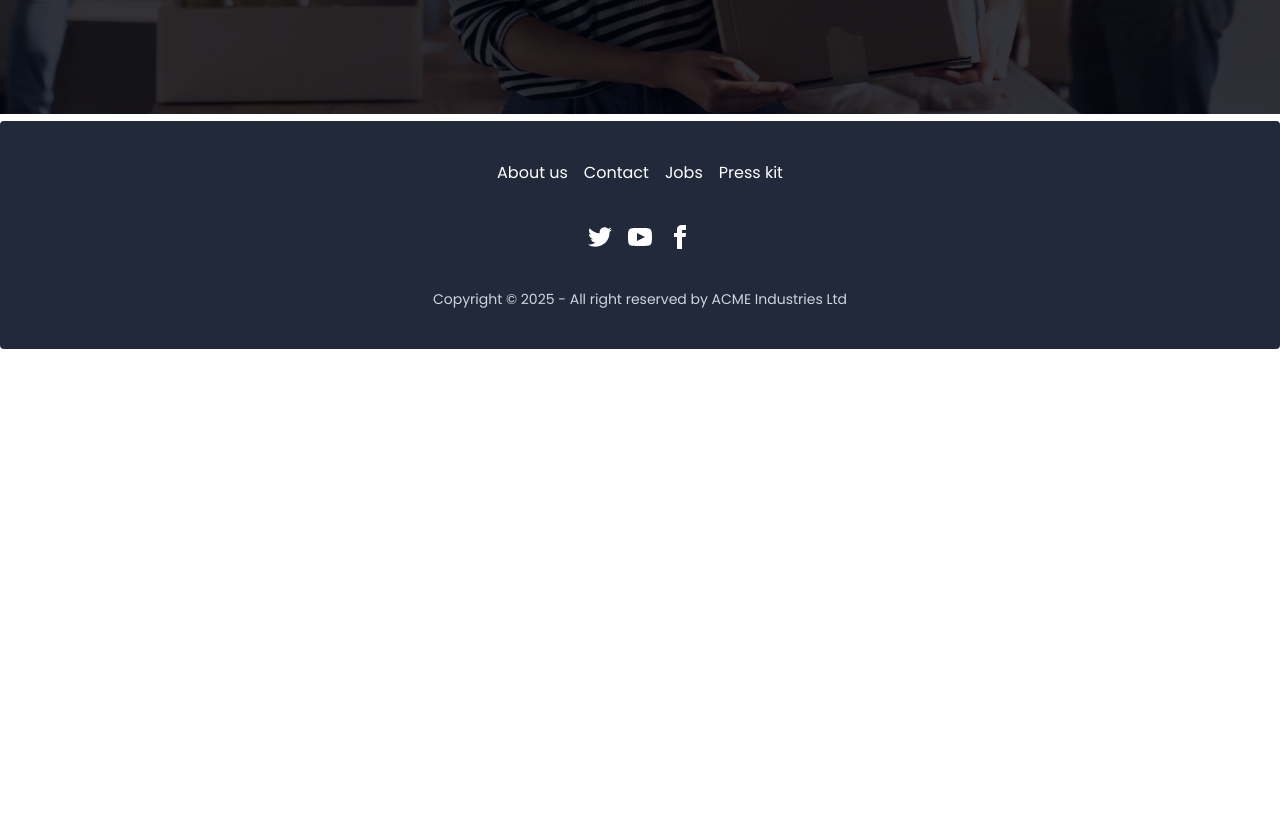
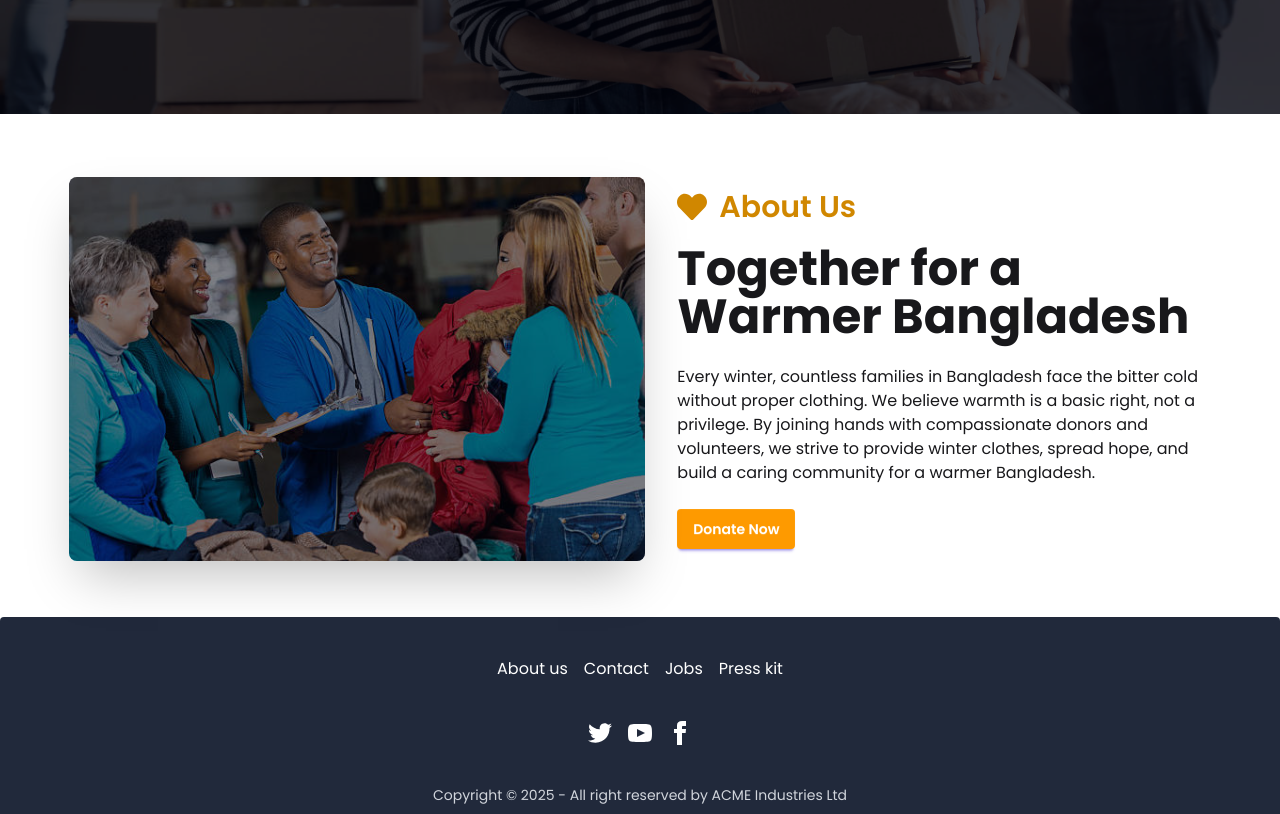
Before and after one commit to Khaiyum-Ahmed/winter-clothing-Donation, a React (Vite) app: page / in a window 1280 px wide. Shown: the part 580-1394 px from the top of the page. Before the commit the page ends 929 px from the top, so only its background shows below. Built offline with nearby package versions, Linux system fonts and the light colour scheme.

Commit message:
about section added

```diff
--- a/package.json
+++ b/package.json
@@ -11,10 +11,12 @@
   },
   "dependencies": {
     "@tailwindcss/vite": "^4.1.12",
+    "animate.css": "^4.1.1",
     "localforage": "^1.10.0",
     "match-sorter": "^8.1.0",
     "react": "^19.1.1",
     "react-dom": "^19.1.1",
+    "react-icons": "^5.5.0",
     "react-router-dom": "^7.8.2",
     "sort-by": "^1.2.0",
     "tailwindcss": "^4.1.12"
--- /dev/null
+++ b/src/Components/About.jsx
@@ -0,0 +1,29 @@
+import banner from "../assets/banner-03.jpg"
+import 'animate.css';
+import { FaHeart } from "react-icons/fa";
+const About = () => {
+    return (
+        <div className="hero py-10">
+            <div className="hero-content gap-8 flex-col lg:flex-row ">
+
+               <div className="relative">
+                <div className="bg-[rgba(0,3,13,0.5)] w-full h-full absolute top-0 left-0 rounded-lg"></div>
+                 <img
+                    src={banner}
+                    className="max-w-xl rounded-lg shadow-2xl"
+                />
+               </div>
+                <div>
+                    <h2 className="mb-5 text-3xl font-semibold text-yellow-600 flex items-center"> <span className="mr-3"><FaHeart /></span> About Us</h2>
+                    <h1 className="text-5xl font-bold animate__fadeInTopLeft">Together for a Warmer Bangladesh</h1>
+                    <p className="py-6 animate__fadeInBottomRight">
+                       Every winter, countless families in Bangladesh face the bitter cold without proper clothing. We believe warmth is a basic right, not a privilege. By joining hands with compassionate donors and volunteers, we strive to provide winter clothes, spread hope, and build a caring community for a warmer Bangladesh.
+                    </p>
+                    <button className="btn btn-primary bg-amber-500 border-none text-white">Donate Now </button>
+                </div>
+            </div>
+        </div>
+    );
+};
+
+export default About;
--- a/src/Components/Header.jsx
+++ b/src/Components/Header.jsx
@@ -1,14 +1,15 @@
 import banner01 from "../assets/banner-01.jpg"
 import banner02 from "../assets/banner-02.jpg"
 import banner03 from "../assets/banner-03.jpg"
+import 'animate.css';
 const Header = () => {
     return (
         <div>
             <div className="carousel w-full">
                 <div id="slide1" className="carousel-item relative w-full">
                     <div className="absolute text-center top-1/3 lg:left-1/4 md:left-1/9 max-w-5xl z-10">
-                        <h1 className="text-white font-bold lg:text-5xl md:text-4xl mb-8">Your Donation Help to Change <br /> Some one's <span className="text-yellow-500">Life better.</span></h1>
-                        <p className="text-gray-300">encourages support for people in need during cold weather, highlighting how donations of essentials like blankets, coats, and food provide warmth and comfort</p>
+                        <h1 className="text-white font-bold lg:text-5xl md:text-4xl mb-8 animate__fadeInLeft">Your Donation Help to Change <br /> Some one's <span className="text-yellow-500">Life better.</span></h1>
+                        <p className="text-gray-300 animate__fadeInBottomRight">encourages support for people in need during cold weather, highlighting how donations of essentials like blankets, coats, and food provide warmth and comfort</p>
                     </div>
                     <div className="bg-[#00030dcc] w-full h-full absolute top-0 left-0"></div>
                     <img
@@ -20,9 +21,9 @@ const Header = () => {
                     </div>
                 </div>
                 <div id="slide2" className="carousel-item relative w-full">
-                        <div className="absolute text-center top-1/3 lg:left-1/4 md:left-1/9 max-w-5xl z-10">
-                        <h1 className="text-white font-bold lg:text-5xl md:text-4xl mb-8">Your Donation Help to Change <br /> Some one's <span className="text-yellow-500">Life better.</span></h1>
-                        <p className="text-gray-300">encourages support for people in need during cold weather, highlighting how donations of essentials like blankets, coats, and food provide warmth and comfort</p>
+                    <div className="absolute text-center top-1/3 lg:left-1/4 md:left-1/9 max-w-5xl z-10">
+                        <h1 className="text-white font-bold lg:text-5xl md:text-4xl mb-8 animate__fadeInLeft">Your Donation Help to Change <br /> Some one's <span className="text-yellow-500">Life better.</span></h1>
+                        <p className="text-gray-300 animate__fadeInBottomRight">encourages support for people in need during cold weather, highlighting how donations of essentials like blankets, coats, and food provide warmth and comfort</p>
                     </div>
                     <div className="bg-[#00030dcc] w-full h-full absolute top-0 left-0"></div>
                     <img
@@ -34,9 +35,9 @@ const Header = () => {
                     </div>
                 </div>
                 <div id="slide3" className="carousel-item relative w-full">
-                        <div className="absolute text-center top-1/3 lg:left-1/4 md:left-1/9 max-w-5xl z-10">
-                        <h1 className="text-white font-bold lg:text-5xl md:text-4xl mb-8">Your Donation Help to Change <br /> Some one's <span className="text-yellow-500">Life better.</span></h1>
-                        <p className="text-gray-300">encourages support for people in need during cold weather, highlighting how donations of essentials like blankets, coats, and food provide warmth and comfort</p>
+                    <div className="absolute text-center top-1/3 lg:left-1/4 md:left-1/9 max-w-5xl z-10">
+                        <h1 className="text-white font-bold lg:text-5xl md:text-4xl mb-8 animate__fadeInLeft">Your Donation Help to Change <br /> Some one's <span className="text-yellow-500">Life better.</span></h1>
+                        <p className="text-gray-300 animate__fadeInBottomRight">encourages support for people in need during cold weather, highlighting how donations of essentials like blankets, coats, and food provide warmth and comfort</p>
                     </div>
                     <div className="bg-[#00030dcc] w-full h-full absolute top-0 left-0"></div>
                     <img
@@ -48,9 +49,9 @@ const Header = () => {
                     </div>
                 </div>
                 <div id="slide4" className="carousel-item relative w-full">
-                        <div className="absolute text-center top-1/3 lg:left-1/4 md:left-1/9 max-w-5xl z-10">
-                        <h1 className="text-white font-bold lg:text-5xl md:text-4xl mb-8">Your Donation Help to Change <br /> Some one's <span className="text-yellow-500">Life better.</span></h1>
-                        <p className="text-gray-300">encourages support for people in need during cold weather, highlighting how donations of essentials like blankets, coats, and food provide warmth and comfort</p>
+                    <div className="absolute text-center top-1/3 lg:left-1/4 md:left-1/9 max-w-5xl z-10">
+                        <h1 className="text-white font-bold lg:text-5xl md:text-4xl mb-8 animate__fadeInLeft">Your Donation Help to Change <br /> Some one's <span className="text-yellow-500">Life better.</span></h1>
+                        <p className="text-gray-300 animate__fadeInBottomRight">encourages support for people in need during cold weather, highlighting how donations of essentials like blankets, coats, and food provide warmth and comfort</p>
                     </div>
                     <div className="bg-[#00030dcc] w-full h-full absolute top-0 left-0"></div>
                     <img
--- a/src/Pages/Home.jsx
+++ b/src/Pages/Home.jsx
@@ -1,7 +1,7 @@
-import { Outlet } from "react-router-dom";
 import Header from "../Components/Header";
 import Navbar from "../Components/Navbar";
 import Footer from "../Components/Footer";
+import About from "../Components/About";
 
 const Home = () => {
     return (
@@ -13,7 +13,7 @@ const Home = () => {
                 <Header></Header>
             </header>
             <main className="max-w-11/12 mx-auto">
-                <Outlet></Outlet>
+                <About></About>
             </main>
             <footer>
                 <Footer></Footer>
```
Also changed, not shown: src/main.jsx (+8 -0 lines), 1 other file (tests, documents, lock files or other folders).
